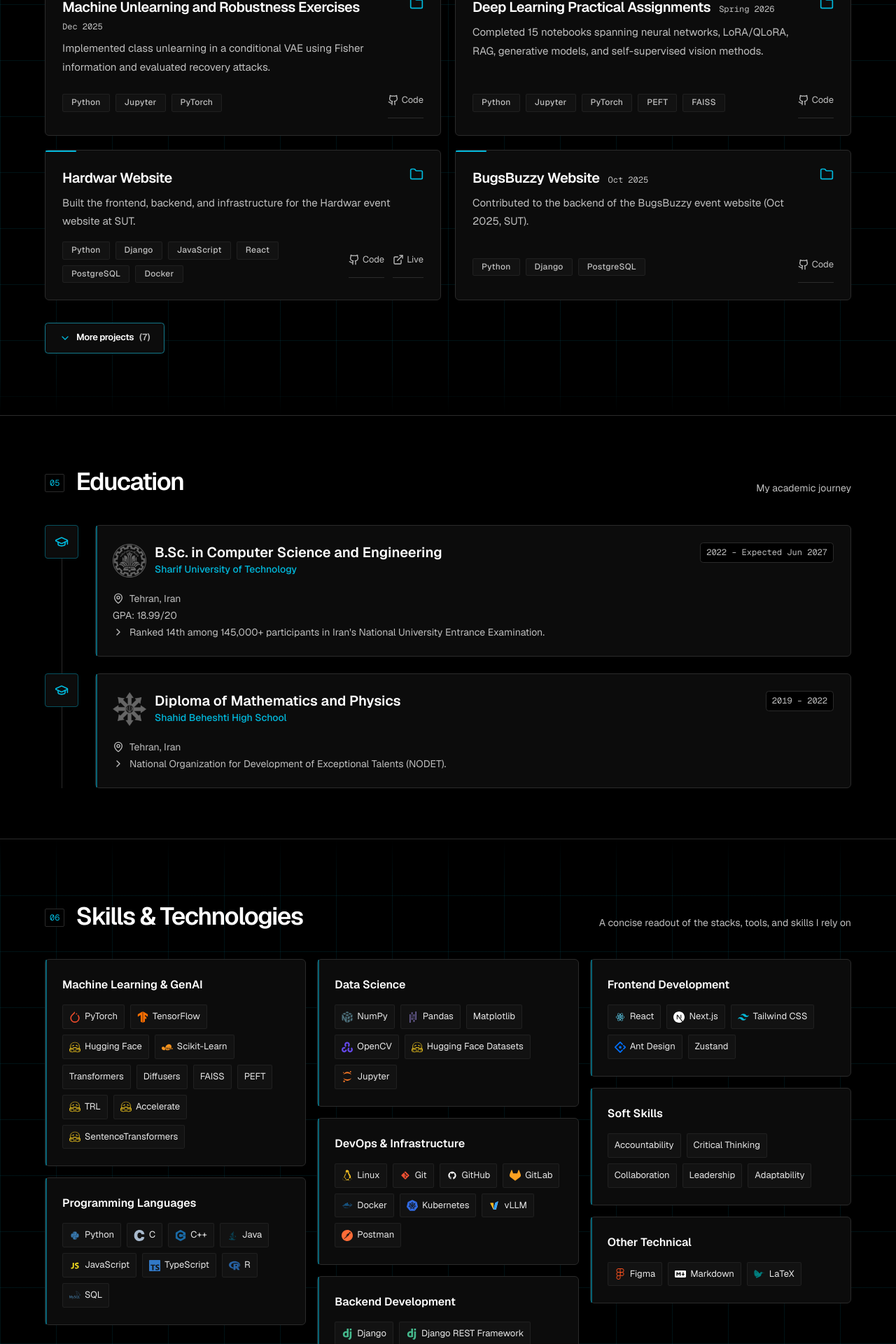
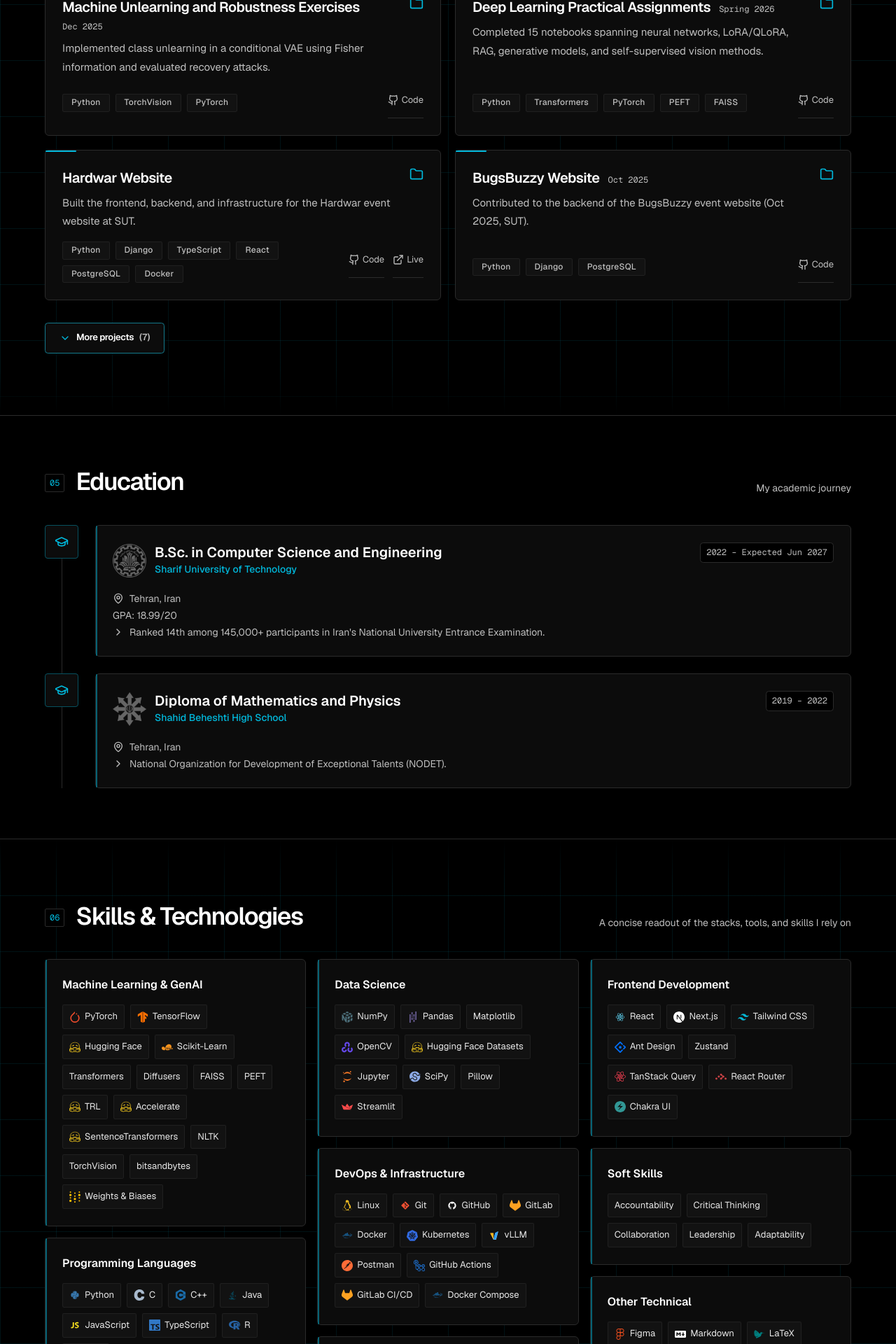
Before and after one commit to Amir14Souri/Portfolio, a Next.js app: page / in a window 1280 px wide. Shown: the part 3780-5700 px from the top of the page at 70% size. Built offline with nearby package versions, Linux system fonts and the light colour scheme.

Commit message:
Expand approved skill groups and refine project badges

```diff
--- a/app/portfolio.ts
+++ b/app/portfolio.ts
@@ -27,10 +27,12 @@
   SiAntdesign,
   SiC,
   SiCplusplus,
+  SiChakraui,
   SiDjango,
   SiFigma,
   SiFlask,
   SiGitlab,
+  SiGithubactions,
   SiGunicorn,
   SiHuggingface,
   SiJupyter,
@@ -46,10 +48,15 @@
   SiPostman,
   SiPytorch,
   SiR,
+  SiReactquery,
+  SiReactrouter,
+  SiScipy,
   SiScikitlearn,
+  SiStreamlit,
   SiTensorflow,
   SiTailwindcss,
   SiTypescript,
+  SiWeightsandbiases,
 } from "react-icons/si";
 import { RiTelegram2Line } from "react-icons/ri";
 import { FiGithub, FiLinkedin } from "react-icons/fi";
@@ -216,7 +223,7 @@
     period: "Spring 2026",
     description:
       "Built a Goodreads search engine with BM25 and ranking evaluation, plus hybrid multimodal product search with dense and sparse retrieval and reranking.",
-    tags: ["Python", "Jupyter", "PyTorch", "Transformers", "FAISS"],
+    tags: ["Python", "NLTK", "PyTorch", "Transformers", "FAISS"],
     github: "https://github.com/Amir14Souri/MIR-Project/",
     live: "",
     featured: true,
@@ -226,7 +233,7 @@
     period: "Dec 2025",
     description:
       "Implemented class unlearning in a conditional VAE using Fisher information and evaluated recovery attacks.",
-    tags: ["Python", "Jupyter", "PyTorch"],
+    tags: ["Python", "TorchVision", "PyTorch"],
     github: "https://github.com/Amir14Souri/LabTask",
     live: "",
     featured: true,
@@ -236,7 +243,7 @@
     period: "Spring 2026",
     description:
       "Completed 15 notebooks spanning neural networks, LoRA/QLoRA, RAG, generative models, and self-supervised vision methods.",
-    tags: ["Python", "Jupyter", "PyTorch", "PEFT", "FAISS"],
+    tags: ["Python", "Transformers", "PyTorch", "PEFT", "FAISS"],
     github: "https://github.com/Amir14Souri/DL-Exercises/",
     live: "",
     featured: true,
@@ -246,7 +253,7 @@
     period: "Sep 2023",
     description:
       "Implemented and explained supervised and unsupervised learning methods, with scikit-learn baselines for comparison.",
-    tags: ["Python", "Jupyter", "Scikit-Learn"],
+    tags: ["Python", "NumPy", "Scikit-Learn"],
     github: "https://github.com/Amir14Souri/ML-Exercises/",
     live: "",
   },
@@ -255,14 +262,14 @@
     period: "Spring 2024",
     description:
       "Implemented search, constraint satisfaction, Bayesian inference, HMMs, and reinforcement learning algorithms for AI coursework.",
-    tags: ["Python", "Jupyter", "NumPy", "PyTorch"],
+    tags: ["Python", "TorchVision", "NumPy", "PyTorch"],
     github: "https://github.com/Amir14Souri/AI-Exercises",
     live: "",
   },
   {
     title: "Hardwar Website",
     description: "Built the frontend, backend, and infrastructure for the Hardwar event website at SUT.",
-    tags: ["Python", "Django", "JavaScript", "React", "PostgreSQL", "Docker"],
+    tags: ["Python", "Django", "TypeScript", "React", "PostgreSQL", "Docker"],
     github: "https://github.com/HardWar-Sharif",
     live: "https://hardwar-sharif.ir",
     featured: true,
@@ -600,7 +607,7 @@
   {
     id: "ml",
     title: "Machine Learning & GenAI",
-    skills: ["PyTorch", "TensorFlow", "Hugging Face", "Scikit-Learn", "Transformers", "Diffusers", "FAISS", "PEFT", "TRL", "Accelerate", "SentenceTransformers"],
+    skills: ["PyTorch", "TensorFlow", "Hugging Face", "Scikit-Learn", "Transformers", "Diffusers", "FAISS", "PEFT", "TRL", "Accelerate", "SentenceTransformers", "NLTK", "TorchVision", "bitsandbytes", "Weights & Biases"],
   },
   {
     id: "languages",
@@ -610,12 +617,12 @@
   {
     id: "data-science",
     title: "Data Science",
-    skills: ["NumPy", "Pandas", "Matplotlib", "OpenCV", "Hugging Face Datasets", "Jupyter"],
+    skills: ["NumPy", "Pandas", "Matplotlib", "OpenCV", "Hugging Face Datasets", "Jupyter", "SciPy", "Pillow", "Streamlit"],
   },
   {
     id: "infra",
     title: "DevOps & Infrastructure",
-    skills: ["Linux", "Git", "GitHub", "GitLab", "Docker", "Kubernetes", "vLLM", "Postman"],
+    skills: ["Linux", "Git", "GitHub", "GitLab", "Docker", "Kubernetes", "vLLM", "Postman", "GitHub Actions", "GitLab CI/CD", "Docker Compose"],
   },
   {
     id: "back",
@@ -625,7 +632,7 @@
   {
     id: "front",
     title: "Frontend Development",
-    skills: ["React", "Next.js", "Tailwind CSS", "Ant Design", "Zustand"],
+    skills: ["React", "Next.js", "Tailwind CSS", "Ant Design", "Zustand", "TanStack Query", "React Router", "Chakra UI"],
   },
   {
     id: "soft",
@@ -661,6 +668,10 @@
     color: "currentColor",
   },
   PyTorch: { name: "PyTorch", icon: SiPytorch, color: "#EE4C2C" },
+  NLTK: { name: "NLTK", icon: null, color: "currentColor" },
+  TorchVision: { name: "TorchVision", icon: null, color: "currentColor" },
+  bitsandbytes: { name: "bitsandbytes", icon: null, color: "currentColor" },
+  "Weights & Biases": { name: "Weights & Biases", icon: SiWeightsandbiases, color: "#FFBE00" },
   TensorFlow: { name: "TensorFlow", icon: SiTensorflow, color: "#FF6F00" },
   "Hugging Face": { name: "Hugging Face", icon: SiHuggingface, color: "#FFD21E" },
   TRL: { name: "TRL", icon: SiHuggingface, color: "#FFD21E" },
@@ -668,6 +679,9 @@
   SentenceTransformers: { name: "SentenceTransformers", icon: SiHuggingface, color: "#FFD21E" },
   "Scikit-Learn": { name: "Scikit-Learn", icon: SiScikitlearn, color: "#F7931E" },
   NumPy: { name: "NumPy", icon: SiNumpy, color: "#013243" },
+  SciPy: { name: "SciPy", icon: SiScipy, color: "#8CAAE6" },
+  Pillow: { name: "Pillow", icon: null, color: "currentColor" },
+  Streamlit: { name: "Streamlit", icon: SiStreamlit, color: "#FF4B4B" },
   Pandas: { name: "Pandas", icon: SiPandas, color: "#150458" },
   Matplotlib: { name: "Matplotlib", icon: null, color: "#11557c" },
   OpenCV: { name: "OpenCV", icon: SiOpencv, color: "#5C3EE8" },
@@ -676,6 +690,7 @@
   "Tailwind CSS": { name: "Tailwind CSS", icon: SiTailwindcss, color: "#06B6D4" },
   PostgreSQL: { name: "PostgreSQL", icon: DiPostgresql, color: "#4169E1" },
   Docker: { name: "Docker", icon: DiDocker, color: "#2496ED" },
+  "Docker Compose": { name: "Docker Compose", icon: DiDocker, color: "#2496ED" },
   Kubernetes: { name: "Kubernetes", icon: SiKubernetes, color: "#326CE5" },
   Git: { name: "Git", icon: DiGit, color: "#F05032" },
   GitHub: {
@@ -683,6 +698,7 @@
     icon: DiGithubBadge,
     color: "currentColor",
   },
+  "GitHub Actions": { name: "GitHub Actions", icon: SiGithubactions, color: "#2088FF" },
   Figma: { name: "Figma", icon: SiFigma, color: "#F24E1E" },
   Linux: { name: "Linux", icon: DiLinux, color: "#FCC624" },
   Postman: { name: "Postman", icon: SiPostman, color: "#FF6C37" },
@@ -693,7 +709,11 @@
   Nginx: { name: "Nginx", icon: SiNginx, color: "#269539" },
   "Ant Design": { name: "Ant Design", icon: SiAntdesign, color: "#0170FE" },
   Zustand: { name: "Zustand", icon: null, color: "#000000" },
+  "TanStack Query": { name: "TanStack Query", icon: SiReactquery, color: "#FF4154" },
+  "React Router": { name: "React Router", icon: SiReactrouter, color: "#CA4245" },
+  "Chakra UI": { name: "Chakra UI", icon: SiChakraui, color: "#319795" },
   GitLab: { name: "GitLab", icon: SiGitlab, color: "#FCA121" },
+  "GitLab CI/CD": { name: "GitLab CI/CD", icon: SiGitlab, color: "#FCA121" },
   vLLM: { name: "vLLM", icon: null, color: "#30A2FF", logo: "/logos/vllm.svg" },
   Markdown: { name: "Markdown", icon: SiMarkdown, color: "currentColor" },
   LaTeX: { name: "LaTeX", icon: SiLatex, color: "#008080" },
```
